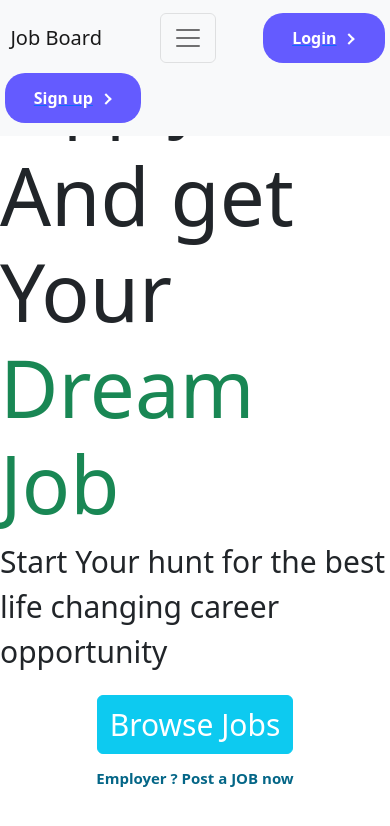
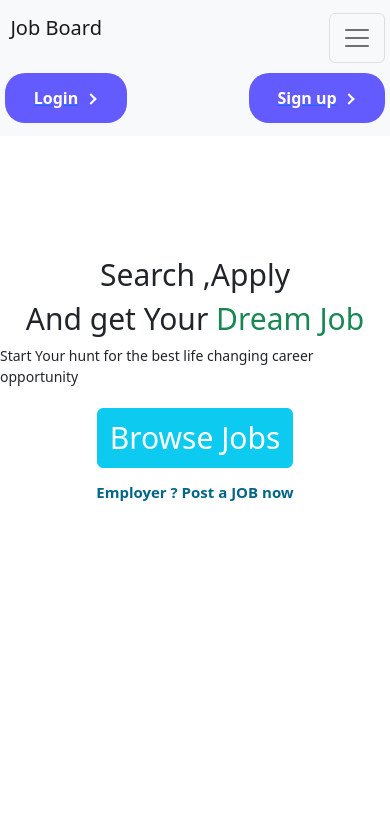
Before and after one commit to shashikant010/job-board, a React (Vite) app: page / in a window 390 px wide. Shown: the top 826 px of the page. Built offline with nearby package versions, Linux system fonts and the light colour scheme; no server answers.

Commit message:
fixed some responsiveness

```diff
--- a/src/Components/Home.jsx
+++ b/src/Components/Home.jsx
@@ -1,16 +1,17 @@
 import React from 'react'
 import { useNavigate, useOutletContext } from 'react-router-dom'
 import { Link } from 'react-router-dom';
+import "../css/home.css"
 
 function Home() {
   const navigate = useNavigate();
   const [isLogin] = useOutletContext();
   return (
     <>
-      <div className="d-flex flex-column justify-content-center align-items-center my-5" style={{height:"400px",fontSize:"20px"}}>
-        <h2 style={{fontSize:"70px"}}>Search ,Apply</h2>
-        <h2 style={{fontSize:"80px"}}>And get Your <span className="text-success">Dream Job</span></h2>
-        <p style={{fontSize:"30px"}}>Start Your hunt for the best life changing career opportunity</p>
+      <div className="d-flex flex-column justify-content-center align-items-center my-5 main" style={{height:"400px",fontSize:"20px"}}>
+        <h2 className='first'>Search ,Apply</h2>
+        <h2 className='second'>And get Your <span className="text-success">Dream Job</span></h2>
+        <p  className='p'>Start Your hunt for the best life changing career opportunity</p>
         <button type="button" onClick={()=>{
           navigate("/browsejobs")
         }} className="btn btn-info " style={{height:"60px",fontSize:"30px",color:"white"}}>Browse Jobs</button>
--- a/src/Components/Navbar.jsx
+++ b/src/Components/Navbar.jsx
@@ -1,6 +1,7 @@
 import React from 'react'
 import { Link } from 'react-router-dom'
 import Cookies from 'js-cookie'
+import "../css/navbar.css"
 
 function Navbar({isLogin,user,setIsLogin,setUser}) {
   console.log(user)
@@ -14,6 +15,7 @@ function Navbar({isLogin,user,setIsLogin,setUser}) {
 
   return (
     <nav className="navbar navbar-expand-lg navbar-light bg-light">
+      <div className='logos'>
   <Link className="navbar-brand" to="/">
      &nbsp; Job Board
   </Link>
@@ -39,8 +41,9 @@ function Navbar({isLogin,user,setIsLogin,setUser}) {
 
 
     </ul>
-
+    </div>
   </div>
+  <div className='logins'>
   {!isLogin&&<Link to="/login"><button>
     Login
     <div className="arrow-wrapper">
@@ -55,6 +58,9 @@ function Navbar({isLogin,user,setIsLogin,setUser}) {
 
     </div>
 </button></Link>}
+
+
+  </div>
   {isLogin&&<button type="button" onClick={logout} className="btn btn-primary mx-2">Logout</button>}
   {isLogin&&<Link to="/profile"><button type="button" className="btn btn-warning  mx-2 rounded-circle font-weight-bold ">{user.fullName }</button></Link>}
 </nav>
--- a/src/css/home.css
+++ b/src/css/home.css
@@ -0,0 +1,22 @@
+.first{
+    font-size: 70px;
+}
+.second{
+    font-size: 80px;
+}
+.p{
+    font-size: 30px;
+}
+
+@media screen and (max-width:900px) {
+
+    .first{
+        font-size: 30px;
+    }
+    .second{
+        font-size: 30px;
+    }
+    .p{
+        font-size: 14px;
+    }
+}
--- /dev/null
+++ b/src/css/navbar.css
@@ -0,0 +1,23 @@
+.navbar{
+    display: flex;
+    justify-content: space-between;
+}
+
+.logos{
+    display: flex;
+    width: 100%;
+}
+.logins{
+    display: flex;
+    width: 100%;
+    justify-content: flex-end;
+}
+
+@media screen and (max-width:1000px){
+    .logos{
+        justify-content: space-between;
+    }
+    .logins{
+        justify-content: space-between;
+    }
+}
```
